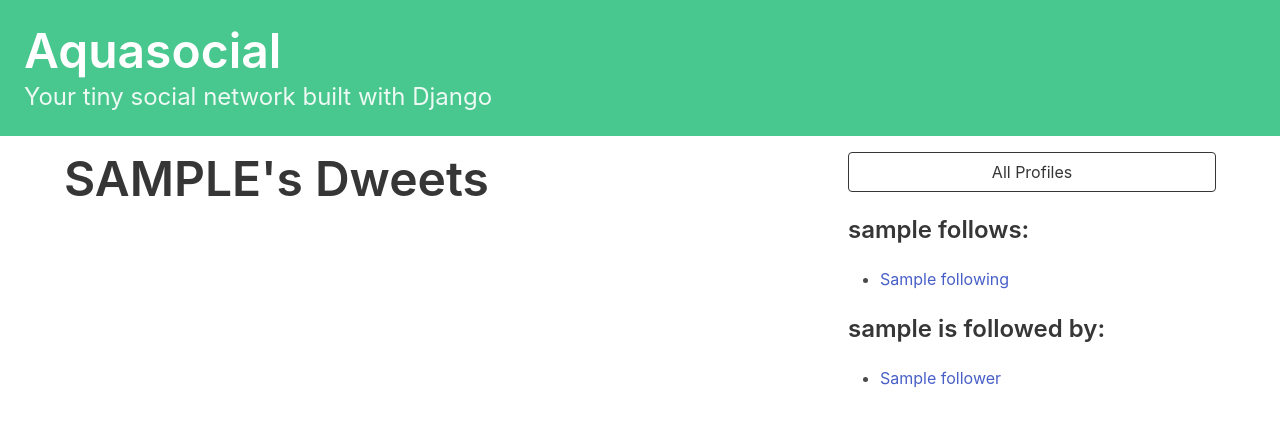
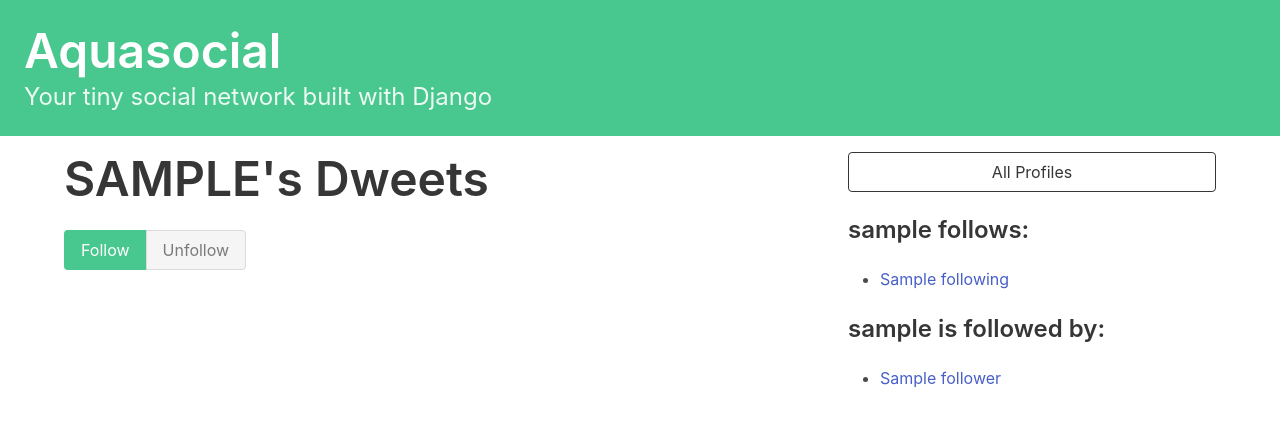
Before and after one commit to Aquabbas/aquasocial, a Django app: template dwitter/templates/dwitter/profile.html in a window 1280 px wide. Shown: the top 426 px of the page. Run offline with Django 3.2, Linux system fonts and the light colour scheme; the template is opened without the code that fills it: most values are stand-ins (such as "Sample title", 1, 10 or a date in 2020).

Commit message:
Follow and unfollow other profiles
	- Add buttons to profiles
	- Handle POST requests in Django code logic

```diff
--- a/dwitter/templates/dwitter/profile.html
+++ b/dwitter/templates/dwitter/profile.html
@@ -11,7 +11,22 @@
         {{profile.user.username|upper}}'s Dweets
     </h1>
     </div>
-
+<form method="post">
+    {% csrf_token %}
+    <div class="buttons has-addons">
+        {% if profile in user.profile.follows.all %}
+            <button class="button is-success is-static">Follow</button>
+            <button class="button is-danger" name="follow" value="unfollow">
+                Unfollow
+            </button>
+        {% else %}
+            <button class="button is-success" name="follow" value="follow">
+                Follow
+            </button>
+            <button class="button is-danger is-static">Unfollow</button>
+        {% endif %}
+    </div>
+</form>
 </div>
 
 <div class="column is-one-third">
```
Also changed, not shown: dwitter/views.py (+13 -0 lines).
